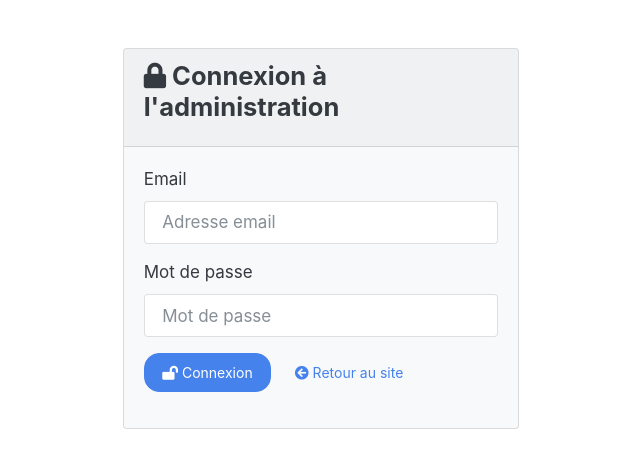
After one commit to theoDELAS/Challenge-48h-B2, a Symfony app: template release/templates/admin/account/login.html.twig in a window 1280 px wide. The commit adds this page. Shown: the top 468 px of the page, without its empty margins (319-959 px from the left). Run offline with Twig, Linux system fonts and the light colour scheme; the template is opened without the code that fills it, so the values that code supplies are empty; some libraries are stand-ins or nearby versions.

Commit message:
:sparkles: Ajout page de login Admin

```diff
--- a/release/public/css/style.css
+++ b/release/public/css/style.css
@@ -166,7 +166,7 @@
     border-radius: 3px;
 }
 .blog-card:hover .details {
-    left: 0%;
+    left: 0;
 }
 @media (min-width: 640px) {
     .blog-card {
--- /dev/null
+++ b/release/templates/admin/account/login.html.twig
@@ -0,0 +1,53 @@
+<!doctype html>
+<html lang="en">
+<head>
+    <meta charset="UTF-8">
+    <meta name="viewport"
+          content="width=device-width, user-scalable=no, initial-scale=1.0, maximum-scale=1.0, minimum-scale=1.0">
+    <meta http-equiv="X-UA-Compatible" content="ie=edge">
+    <title>Connexion à l'administration</title>
+    <link rel="stylesheet" href="/css/bootstrap.min.css">
+    <link rel="stylesheet" href="https://use.fontawesome.com/releases/v5.3.1/css/all.css" integrity="sha384-mzrmE5qonljUremFsqc01SB46JvROS7bZs3IO2EmfFsd15uHvIt+Y8vEf7N7fWAU" crossorigin="anonymous">
+</head>
+<body>
+<div class="col-md-4 m-auto">
+    <div class="card bg-light mt-5">
+        <div class="card-header">
+            <h4 class="card-title">
+                <i class="fas fa-lock"></i>
+                Connexion à l'administration
+            </h4>
+        </div>
+        <div class="card-body">
+            {% if hasError %}
+                <div class="alert alert-warning">
+                    <p>Les informations que vous avez fournies ne sont pas bonnes</p>
+                </div>
+            {% endif %}
+            <form method="POST">
+                <div class="form-group">
+                    <label for="username">Email</label>
+                    <input type="email" class="form-control" placeholder="Adresse email" name="_username" value="{{ username }}">
+                </div>
+
+                <div class="form-group">
+                    <label for="_password">Mot de passe</label>
+                    <input type="password" class="form-control" placeholder="Mot de passe" name="_password">
+                </div>
+
+                <div class="form-group">
+                    <button type="submit" class="btn btn-primary">
+                        <i class="fas fa-lock-open"></i>
+                        Connexion
+                    </button>
+                    <a href="{{ path('home') }}" class="btn btn-link">
+                        <i class="fas fa-arrow-circle-left"></i>
+                        Retour au site
+                    </a>
+                </div>
+            </form>
+        </div>
+    </div>
+</div>
+</body>
+</html>
```
Also changed, not shown: release/src/Controller/AdminAccountController.php (added, +35 -0 lines).
